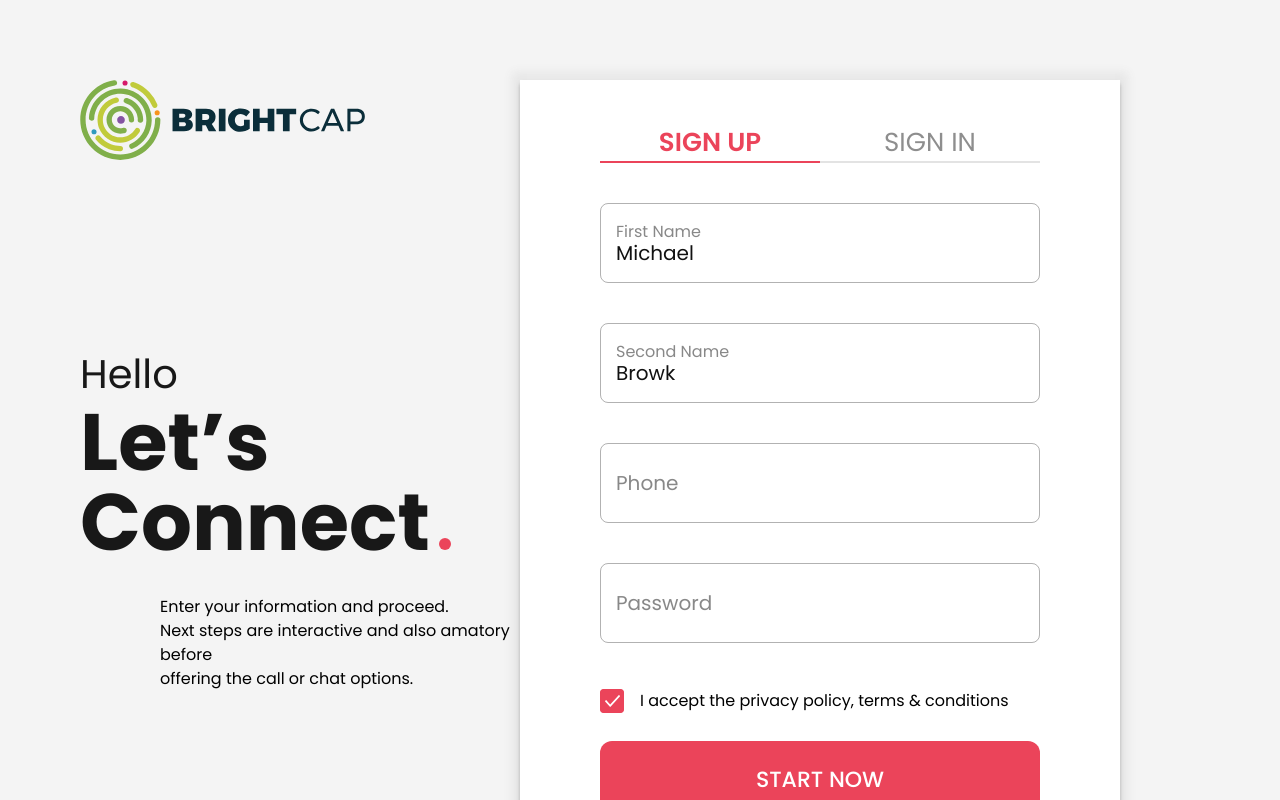
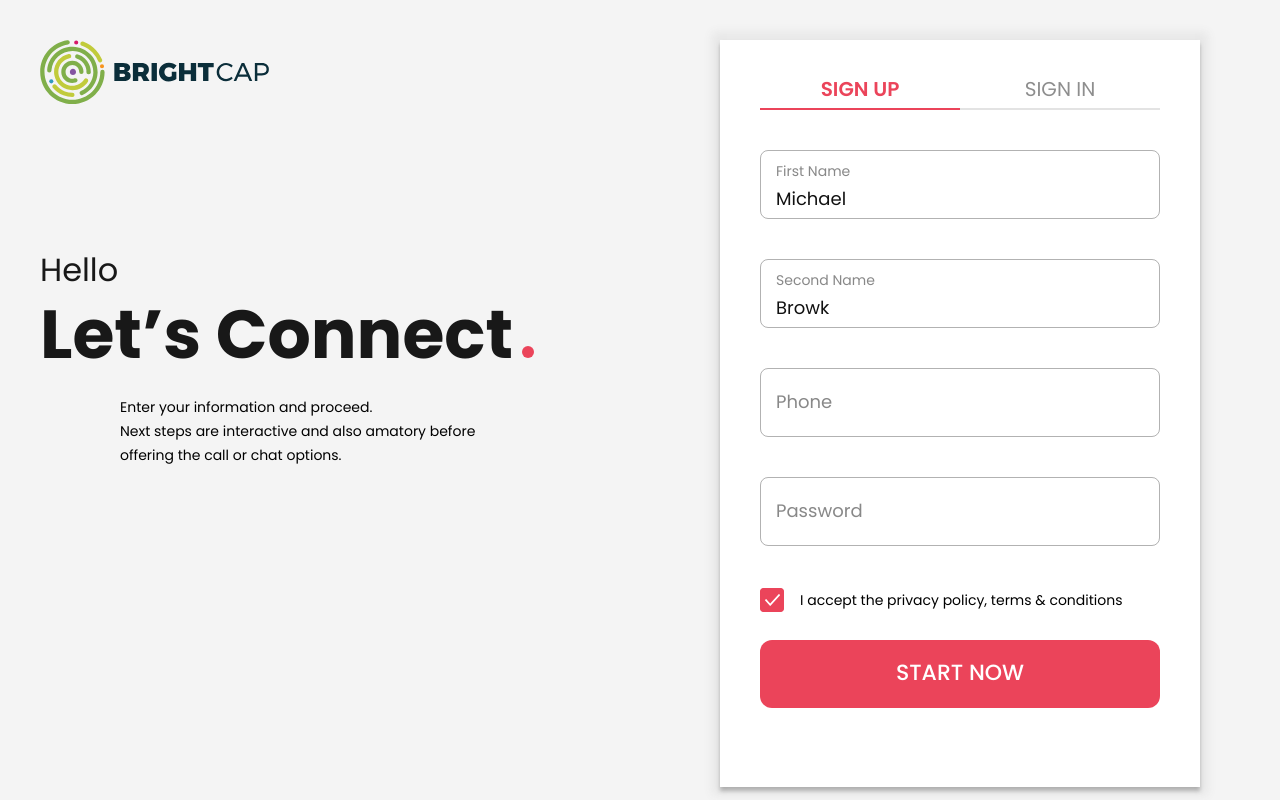
Before and after one commit to ilvetrov/test-bright-cap, a React (Vite) app: page / in a window 1280 px wide. Shown: the top 800 px of the page. Built offline with nearby package versions, Linux system fonts and the light colour scheme.

Commit message:
1536 breakpoint

```diff
--- a/src/assets/scss/_default.scss
+++ b/src/assets/scss/_default.scss
@@ -1,5 +1,9 @@
 html {
   font-size: 16px;
+
+  @media (min-width: 1921px) {
+    font-size: 0.8333333vw;
+  }
 }
 
 body {
--- a/src/components/Button/Button.module.scss
+++ b/src/components/Button/Button.module.scss
@@ -13,4 +13,10 @@
   align-items: center;
   border-radius: 0.75rem;
   background-color: #eb445a;
+
+  @media (max-width: 1536px) {
+    font-size: 1.375rem;
+    padding-top: 1.3125rem;
+    padding-bottom: 1.4375rem;
+  }
 }
--- a/src/components/CheckboxWithLabel/CheckboxWithLabel.module.scss
+++ b/src/components/CheckboxWithLabel/CheckboxWithLabel.module.scss
@@ -7,5 +7,9 @@
     font-size: 1rem;
     line-height: 1.5rem;
     cursor: pointer;
+
+    @media (max-width: 1536px) {
+      font-size: 0.875rem;
+    }
   }
 }
--- a/src/components/Form/Form.module.scss
+++ b/src/components/Form/Form.module.scss
@@ -10,12 +10,23 @@
     padding-left: 5rem;
     padding-right: 5rem;
     padding-bottom: 8.75rem;
+
+    @media (max-width: 1536px) {
+      padding-top: 2.3125rem;
+      padding-left: 2.5rem;
+      padding-right: 2.5rem;
+      padding-bottom: 4.9375rem;
+    }
   }
   &__tabsContainer {
     margin-bottom: 2.5rem;
   }
   &__inputs {
     margin-bottom: 2.875rem;
+
+    @media (max-width: 1536px) {
+      margin-bottom: 2.625rem;
+    }
   }
   &__checkbox {
     margin-bottom: 1.75rem;
--- a/src/components/Home/Home.module.scss
+++ b/src/components/Home/Home.module.scss
@@ -1,7 +1,11 @@
 .homePage {
   &__container {
-    padding: 80px;
+    padding: 5rem;
     min-height: 100vh;
+
+    @media (max-width: 1536px) {
+      padding: 2.5rem;
+    }
   }
   &__sides {
     display: flex;
@@ -9,15 +13,27 @@
   }
   &__rightSide {
     margin-right: 5rem;
+
+    @media (max-width: 1536px) {
+      margin-right: 2.5rem;
+    }
   }
   &__titleBlock {
-    margin-top: 202px;
+    margin-top: 12.625rem;
+
+    @media (max-width: 1536px) {
+      margin-top: 9.625rem;
+    }
   }
 }
 
 .rightSide {
   &__form {
-    width: 600px;
+    width: 37.5rem;
+
+    @media (max-width: 1536px) {
+      width: 30rem;
+    }
   }
   &__copyright {
     display: flex;
@@ -26,21 +42,37 @@
     font-size: 1rem;
     line-height: 1.5rem;
     color: rgba(51, 51, 51, 0.8);
+
+    @media (max-width: 1536px) {
+      font-size: 0.875rem;
+    }
   }
 }
 
 .header {
   &__logo {
     width: 17.813rem;
+
+    @media (max-width: 1536px) {
+      width: 14.3125rem;
+    }
   }
 }
 
 .titleBlock {
   &__subtitle {
     margin-bottom: 1rem;
+
+    @media (max-width: 1536px) {
+      margin-bottom: 0.8125rem;
+    }
   }
   &__title {
     margin-bottom: 2.0625rem;
+
+    @media (max-width: 1536px) {
+      margin-bottom: 1.25rem;
+    }
   }
   &__description {
     margin-left: 5rem;
@@ -53,6 +85,10 @@
   line-height: 5rem;
   color: #181818;
 
+  @media (max-width: 1536px) {
+    font-size: 4.25rem;
+  }
+
   &__dot {
     margin-left: 0.5625rem;
   }
@@ -62,9 +98,17 @@
   font-size: 2.5rem;
   line-height: 1.5rem;
   color: #181818;
+
+  @media (max-width: 1536px) {
+    font-size: 2rem;
+  }
 }
 
 .description {
   font-size: 1rem;
   line-height: 1.5rem;
+
+  @media (max-width: 1536px) {
+    font-size: 0.875rem;
+  }
 }
--- a/src/components/Input/Input.module.scss
+++ b/src/components/Input/Input.module.scss
@@ -8,6 +8,11 @@
     padding-left: 0.9375rem;
     padding-right: 0.9375rem;
     padding-bottom: 1.0625rem;
+
+    @media (max-width: 1536px) {
+      padding-top: 2.25rem;
+      padding-bottom: 0.4375rem;
+    }
   }
   &__label {
     position: absolute;
@@ -16,6 +21,11 @@
     transform-origin: top left;
     transform: scale(1.25) translateY(0.4375rem);
     transition: transform 0.2s;
+
+    @media (max-width: 1536px) {
+      top: 0.5rem;
+      transform: scale(1.286) translateY(0.4375rem);
+    }
   }
   &__input {
     &:not([value='']),
@@ -34,6 +44,10 @@
   background: none;
   border: none;
   border-radius: 0.5rem;
+
+  @media (max-width: 1536px) {
+    font-size: 1.125rem;
+  }
 }
 
 .label {
@@ -41,4 +55,8 @@
   line-height: 1.5rem;
   color: rgba(17, 17, 17, 0.5);
   cursor: text;
+
+  @media (max-width: 1536px) {
+    font-size: 0.875rem;
+  }
 }
--- a/src/components/Logo/Logo.tsx
+++ b/src/components/Logo/Logo.tsx
@@ -2,7 +2,7 @@ import styles from './Logo.module.scss'
 
 export default function Logo() {
   return (
-    <a href="/" className={styles.link}>
+    <a href="." className={styles.link}>
       <img
         src="/img/logo.svg"
         alt="BrightCap"
--- a/src/components/Tab/Tab.module.scss
+++ b/src/components/Tab/Tab.module.scss
@@ -13,6 +13,10 @@
   line-height: 1.5rem;
   color: #8e8e8e;
 
+  @media (max-width: 1536px) {
+    font-size: 1.25rem;
+  }
+
   &_active {
     color: #eb445a;
     font-weight: 600;
```
Also changed, not shown: 5 other files (tests, documents, lock files or other folders).
